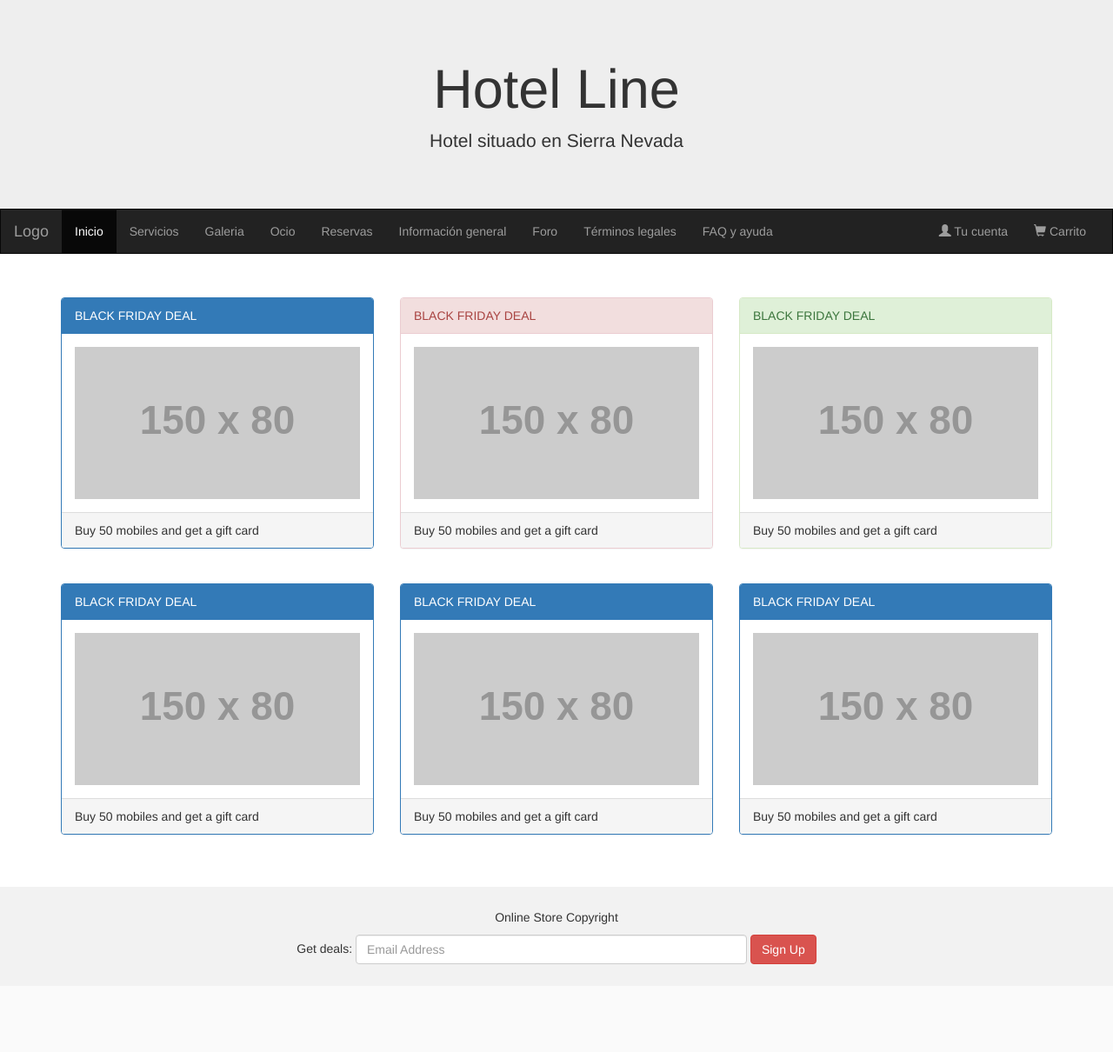
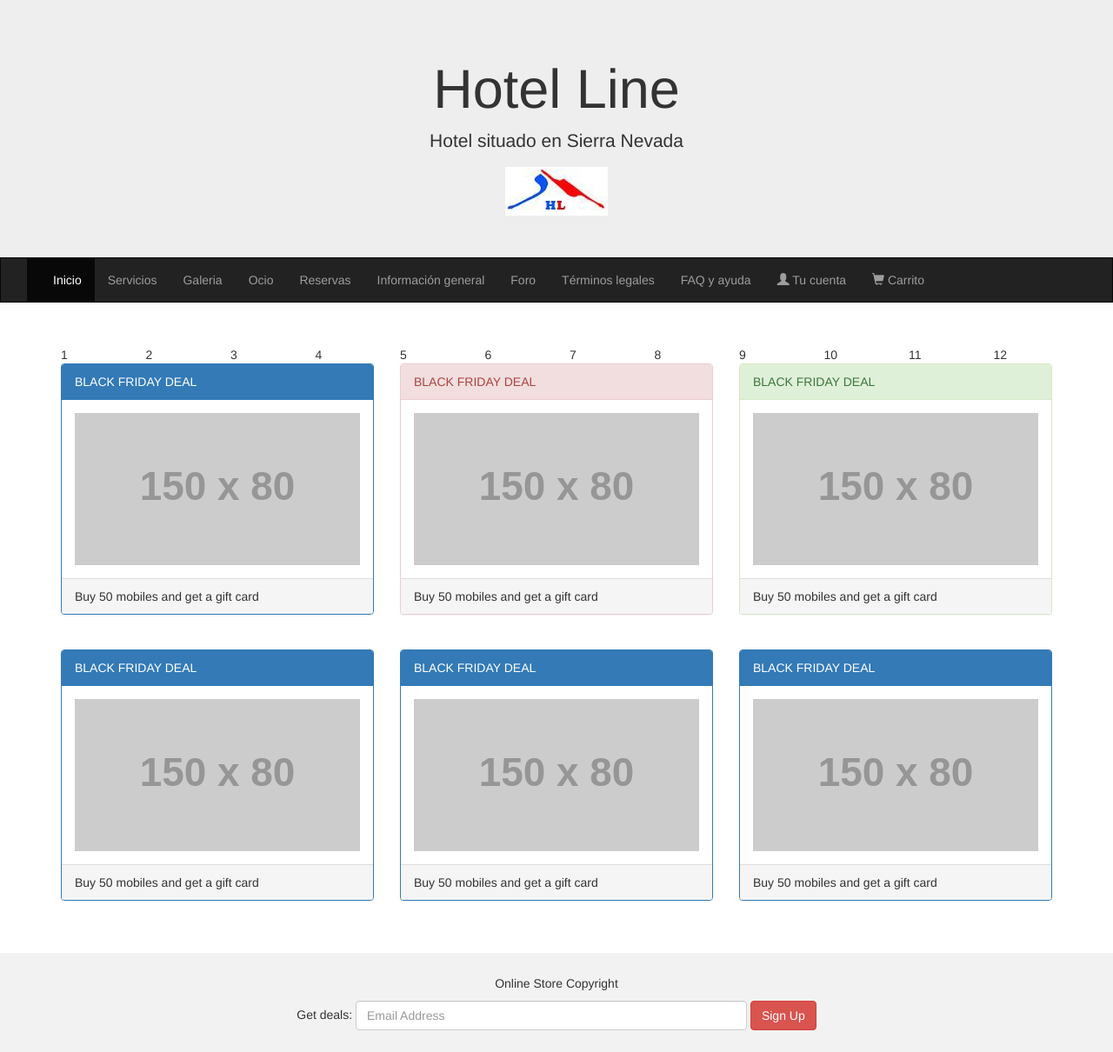
Before and after one commit to juanantc/ProyectoDIU, a Django app: page /hotel/ in a window 1280 px wide. Shown: the whole page at 87% size. Before the commit the page ends 1109 px from the top, so only its background shows below. Run offline with Django 3.2, Linux system fonts and the light colour scheme; grey boxes labelled with a size stand in for pictures from a placeholder-image service; some libraries are stand-ins or nearby versions.

Commit message:
Añadido directorio static

```diff
--- a/hotel/templates/hotel/index.html
+++ b/hotel/templates/hotel/index.html
@@ -1,5 +1,5 @@
 <!DOCTYPE html>
-<html lang="en">
+<html lang="es">
 <head>
   <title>Hotel Line</title>
   <meta charset="utf-8">
@@ -32,6 +32,8 @@
   <div class="container text-center">
     <h1>Hotel Line</h1>
     <p>Hotel situado en Sierra Nevada</p>
+    {% load static %}
+    <img src="{% static "hotel/logo.jpg" %}" alt="My image"/>
   </div>
 </div>
 
@@ -43,8 +45,9 @@
         <span class="icon-bar"></span>
         <span class="icon-bar"></span>
       </button>
-      <a class="navbar-brand" href="#">Logo</a>
+      <a class="navbar-brand" href="#></a>
     </div>
+
     <div class="collapse navbar-collapse" id="myNavbar">
       <ul class="nav navbar-nav">
         <li class="active"><a href="#">Inicio</a></li>
@@ -66,6 +69,20 @@
 </nav>
 
 <div class="container">
+  <div class="row">
+    <div class="col-md-1">1</div>
+    <div class="col-md-1">2</div>
+    <div class="col-md-1">3</div>
+    <div class="col-md-1">4</div>
+    <div class="col-md-1">5</div>
+    <div class="col-md-1">6</div>
+    <div class="col-md-1">7</div>
+    <div class="col-md-1">8</div>
+    <div class="col-md-1">9</div>
+    <div class="col-md-1">10</div>
+    <div class="col-md-1">11</div>
+    <div class="col-md-1">12</div>
+  </div>
   <div class="row">
     <div class="col-sm-4">
       <div class="panel panel-primary">
```
Also changed, not shown: hotel/static/hotel/logo.jpg (added).
